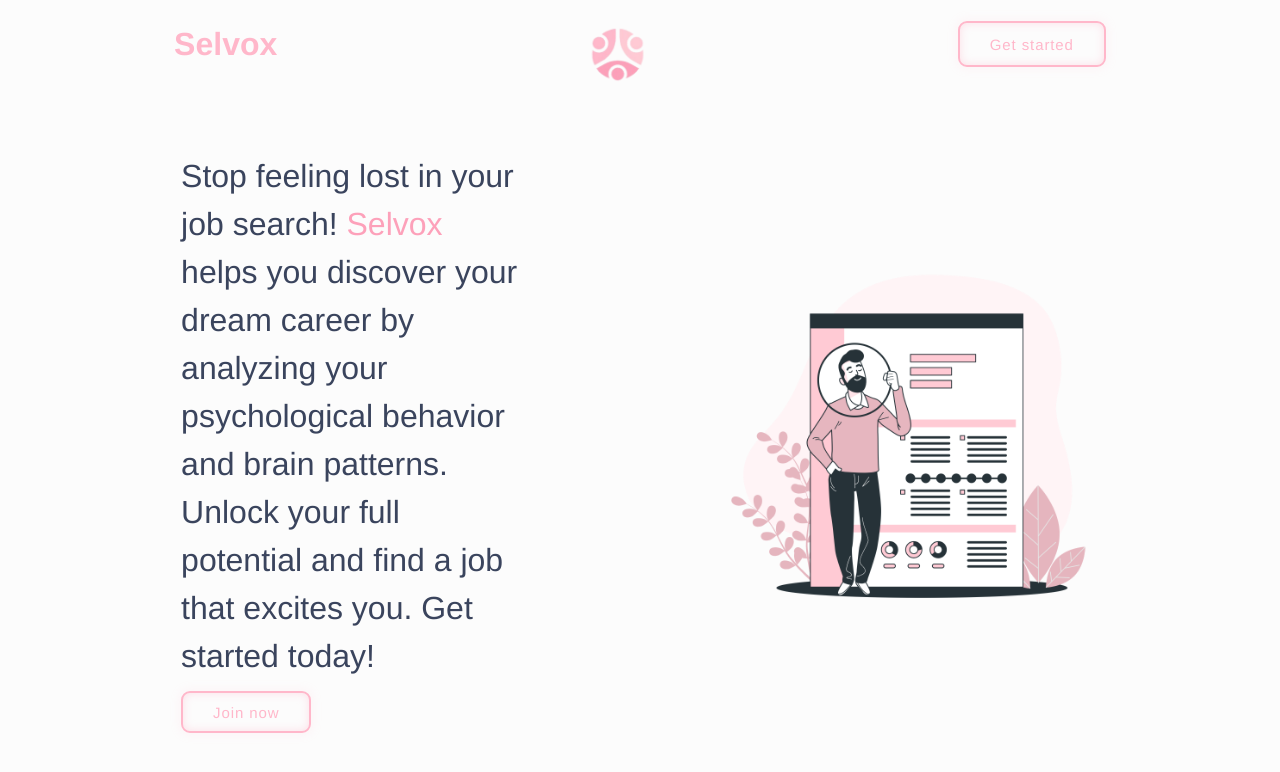
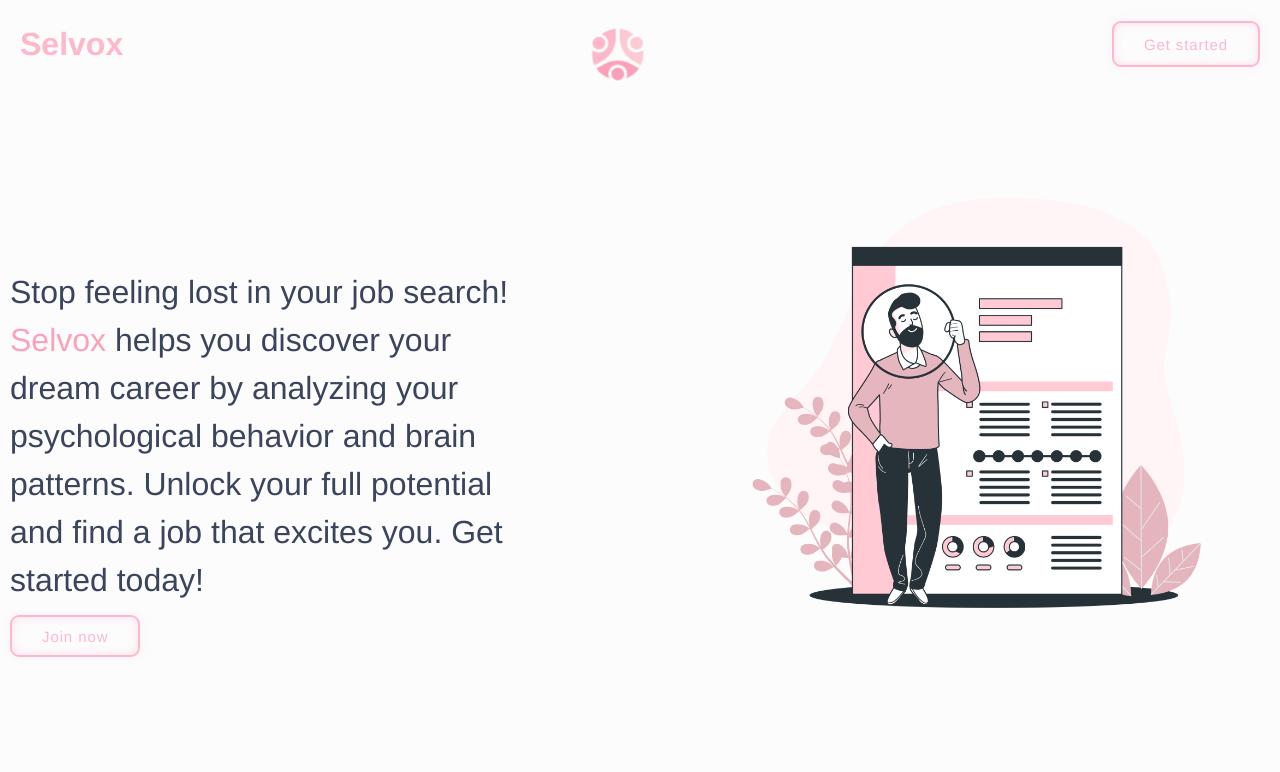
Before and after one commit to KKDinev20/Selvox-Frontend, a Vue app in the folder selvox/: page / in a window 1280 px wide. Shown: the top 772 px of the page. Built offline with nearby package versions, Linux system fonts and the light colour scheme.

Commit message:
Fix landing page space

```diff
--- a/selvox/src/pages/LandingPage.vue
+++ b/selvox/src/pages/LandingPage.vue
@@ -61,9 +61,9 @@ body {
 
 header {
     display: flex;
-    justify-content: space-around;
+    justify-content: space-between;
     align-items: center;
-    padding: 20px 20px 0px 20px;
+    padding: 20px;
 }
 
 .image-container img-hero
@@ -111,14 +111,14 @@ main {
     display: flex;
     justify-content: space-around;
     align-items: stretch;
-    width: 80%;
+    width: 100%;
     gap: 10%;
     flex-wrap: wrap;
     height: 90%;
 }
 
 .text-container {
-  display: flex;
+    display: flex;
     justify-content: center;
     align-items: center;
     padding: 10px;
@@ -128,6 +128,8 @@ main {
 
 .image-container {
     display: flex;
+    max-width: 100%;
+    height: 70vh;
     justify-content: center;
     align-items: center;
     padding: 20px;
@@ -135,7 +137,8 @@ main {
 }
 
 .text-section {
-    max-width: 80%;
+    max-width: 100%;
+    margin-right: 20px;
 }
 
 .users {
```
